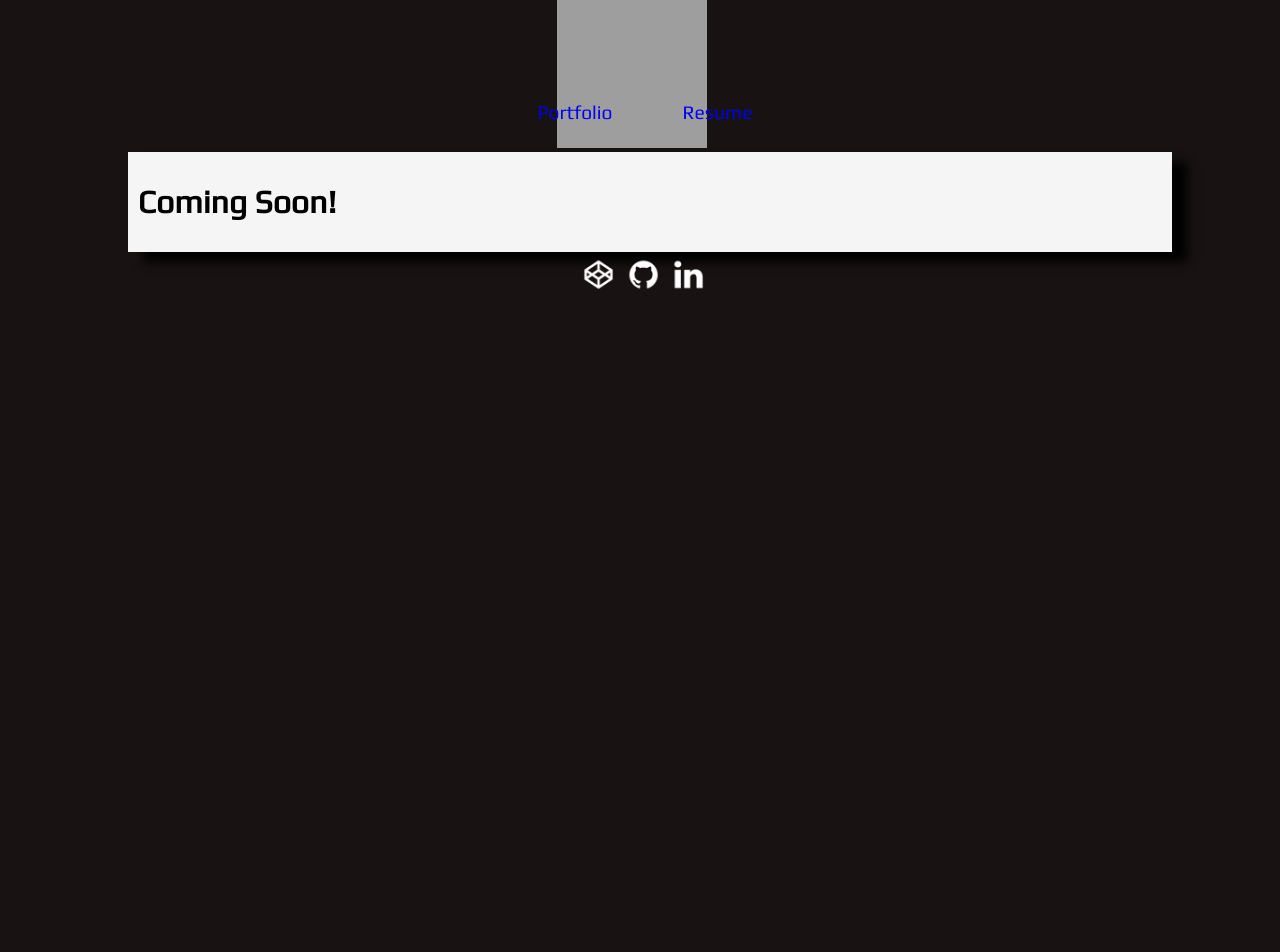
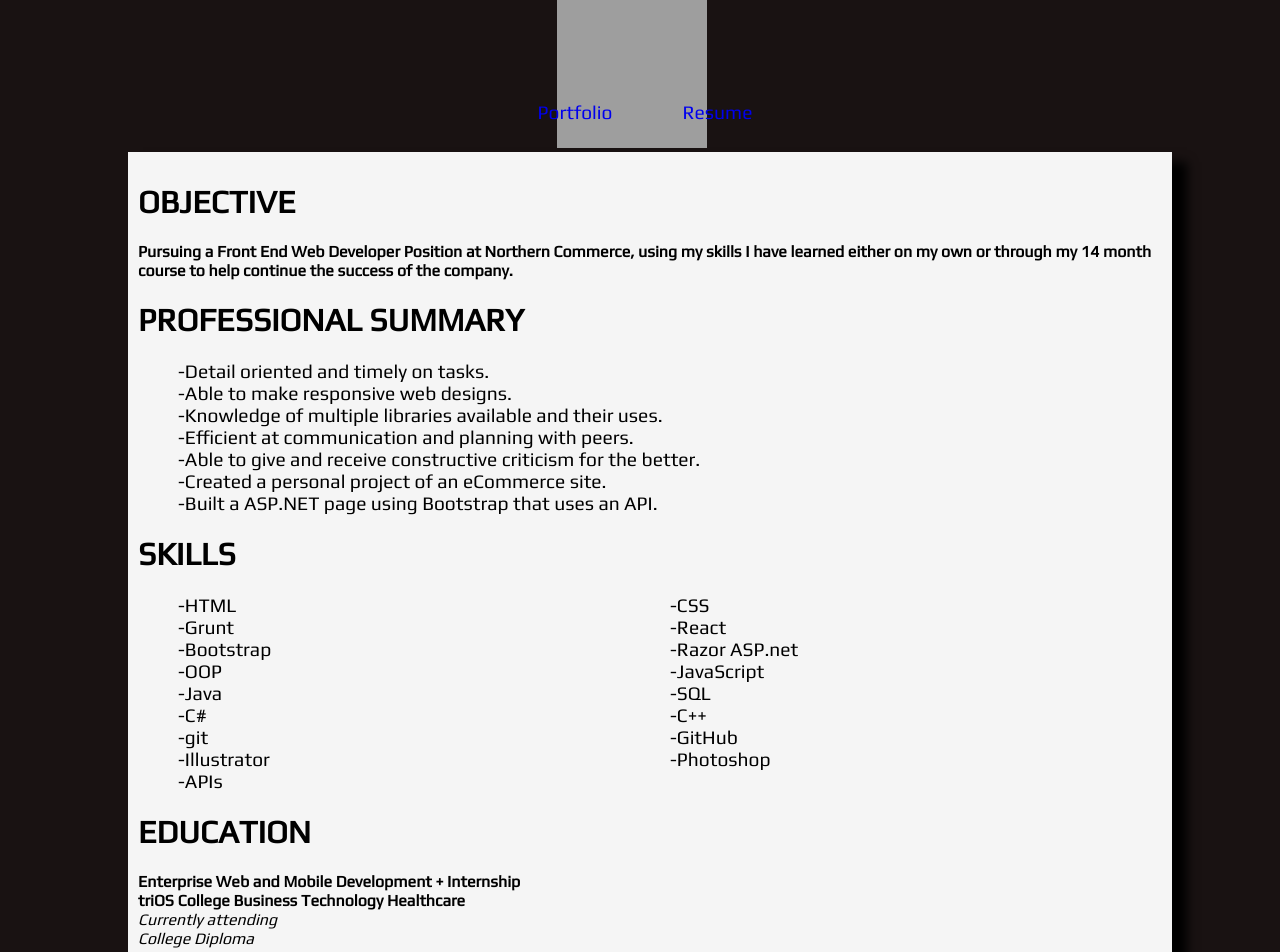
Before and after one commit to allaura-dev/ah-portfolio, a React (Create React App) app: page /resume in a window 1280 px wide. Shown: the top 952 px of the page. Before the commit the page ends 800 px from the top, so only its background shows below. Built offline with nearby package versions, Linux system fonts and the light colour scheme; grey boxes are pictures that could not be loaded.

Commit message:
complete
only need the videos when able

```diff
--- a/src/components/AboutMe.css
+++ b/src/components/AboutMe.css
@@ -10,3 +10,15 @@
  text-align: center;
  margin-bottom: 0;
 }
+#aboutPic{
+ float: left;
+ width: 40%;
+}
+#aboutText{
+ float: left;
+ width: 60%;
+}
+#Me{
+    width: 230px;
+    height: 230px;
+}
--- a/src/components/AboutMe.jsx
+++ b/src/components/AboutMe.jsx
@@ -1,6 +1,7 @@
 
 import React from "react";
 import './AboutMe.css';
+import Me from './Allaura.png';
 
 function AboutMe() {
  return (
@@ -8,7 +9,8 @@ function AboutMe() {
    <div id="AboutDiv">
     <h2>About Me</h2>
     <hr />
-    <p>My name is Allaura Hanley. Tired of being a front line retail worker I decided to make a huge change in my life. I started with teaching myself about best code practices and Swift moving on to learn even more at triOS College in the Enterprise Web and Mobile Development course. Being creative and logic oriented, as others can attest I love picking apart plot holes in films and books, I have found my calling in code. Having done backend and frontend work I find that I enjoy both equally. I do my best to teach myself the new technologies and I am always open to learning the latest and greatest of the coder’s world.</p>
+    <div id="aboutPic"><img src={ Me } alt="A picture of Allaura" id="Me" /></div>
+    <div id="aboutText"><p>My name is Allaura Hanley. Tired of being a front line retail worker I decided to make a huge change in my life. I started with teaching myself about best code practices and Swift moving on to learn even more at triOS College in the Enterprise Web and Mobile Development course. Being creative and logic oriented, as others can attest I love picking apart plot holes in films and books, I have found my calling in code. Having done backend and frontend work I find that I enjoy both equally. I do my best to teach myself the new technologies and I am always open to learning the latest and greatest of the coder’s world.</p></div>
    </div>
  </div>
  );
--- a/src/components/Resume.css
+++ b/src/components/Resume.css
@@ -14,3 +14,35 @@
  margin: 0 45%;
  align-content: center;
 }
+.Resume{
+ display: grid;
+}
+p {
+ margin:0;
+ padding:0;
+ font-weight: 600;
+}
+.ital{
+ font-style: italic;
+ font-weight: unset;
+}
+#SkillsLeft{
+ display: inline;
+}
+ #SkillsLeft li{
+    float: left;
+    width: 50%;
+ }
+#SkillsRight{
+ display: inline;
+}
+#SkillsRight li{
+    float: left;
+    width: 50%;
+}
+#Skills{
+ display: inline;
+}
+ #Skills li{
+  display: grid;
+ }
--- a/src/components/Resume.jsx
+++ b/src/components/Resume.jsx
@@ -6,7 +6,62 @@ function Resume() {
  return (
 
    <div id="resumeDiv">
-    <h1>Coming Soon!</h1>
+    <h1>OBJECTIVE</h1>
+    <p>Pursuing a Front End Web Developer Position at Northern Commerce, using my skills I have learned either on my own or through my 14 month course to help continue the success of the company.</p>
+    <h1>PROFESSIONAL SUMMARY</h1>
+    <ul class="Resume">
+      <li>-Detail oriented and timely on tasks.</li>
+      <li>-Able to make responsive web designs.</li>
+      <li>-Knowledge of multiple libraries available and their uses.</li>
+      <li>-Efficient at communication and planning with peers.</li>
+      <li>-Able to give and receive constructive criticism for the better.</li>
+      <li>-Created a personal project of an eCommerce site.</li>
+      <li>-Built a ASP.NET page using Bootstrap that uses an API.</li>
+    </ul>
+    <h1>SKILLS</h1>
+    <div id="Skills">
+    <ul class="Resume">
+     <div id="SkillsLeft">
+      <li>-HTML</li>
+      <li>-CSS</li>
+      <li>-Grunt</li>
+      <li>-React</li>
+      <li>-Bootstrap</li>
+      <li>-Razor ASP.net</li>
+      <li>-OOP</li>
+      <li>-JavaScript</li>
+     </div>
+      <div id="SkillsRight">
+       <li>-Java</li>
+       <li>-SQL</li>
+       <li>-C#</li>
+       <li>-C++</li>
+       <li>-git</li>
+       <li>-GitHub</li>
+       <li>-Illustrator</li>
+       <li>-Photoshop</li>
+       <li>-APIs</li>
+      </div>
+     </ul>
+    </div>
+    <h1>EDUCATION</h1>
+    <p>Enterprise Web and Mobile Development + Internship<br />
+         triOS College Business Technology Healthcare
+    </p>
+    <p class="ital">Currently attending</p>
+    <p class="ital">College Diploma</p>
+    <h1>VOLUNTEER</h1>
+    <p>PAL(Peer Assisted Learning) Tutor<br />
+        triOS College Business Technology Healthcare
+    </p>
+    <p class="ital">February 2020 – April 2021</p>
+    <p>Student Ambassador<br />
+     triOS College Business Technology Healthcare
+    </p>
+    <p class="ital">March 2020 – April 2021</p>
+    <p>Toronto Zoo</p>
+    <p class="ital">September 2019</p>
+    <p class="ital"><br />Please reach out to my on my LinkedIn for my email and phone contacts.<br /></p>
    </div>
 
  );
```
Also changed, not shown: src/components/Allaura.png (added).
